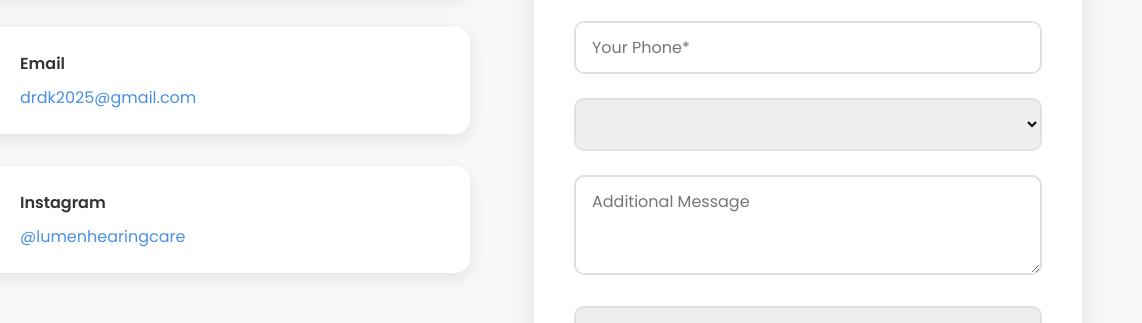
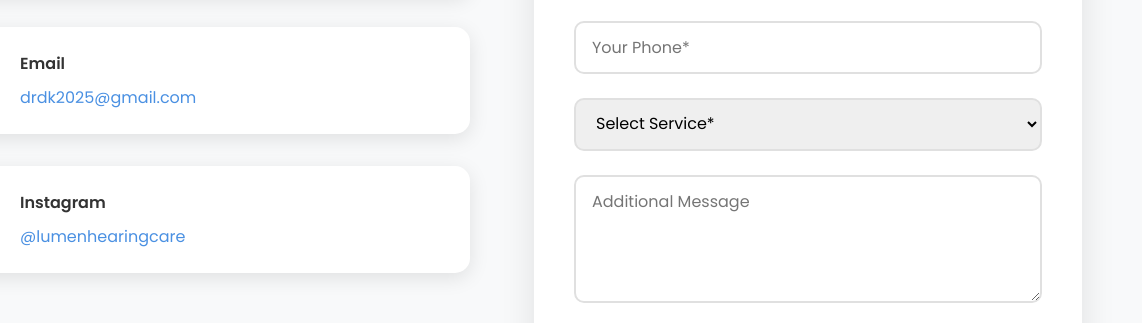
Before and after one commit to lumenhear/speechcare, a plain HTML site: page index.html in a window 1280 px wide. Shown: the part 5732-6055 px from the top of the page, 138-1280 px from the left. Drawn offline with Linux system fonts and the light colour scheme.

Commit message:
Update index.html

```diff
--- a/index.html
+++ b/index.html
@@ -380,16 +380,7 @@
   <div class="form-group">
     <input type="tel" id="phone" name="phone" placeholder="Your Phone*" required>
   </div>
-  <div class="form-group">
-    <select id="service" name="service" required>
-      <!-- Options stay same -->
-    </select>
-  </div>
-  <div class="form-group">
-    <textarea id="message" name="message" placeholder="Additional Message"></textarea>
-  </div>
 
-</form>
                         <div class="form-group">
                             <select id="service" name="service" required>
                                 <option value="">Select Service*</option>
```
